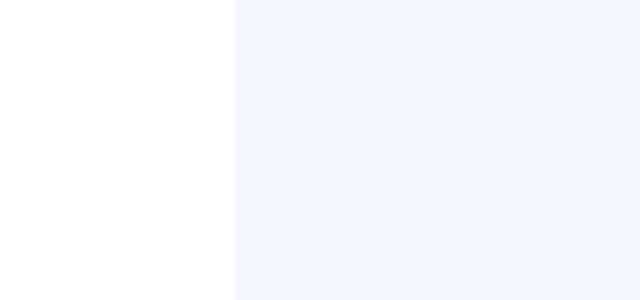
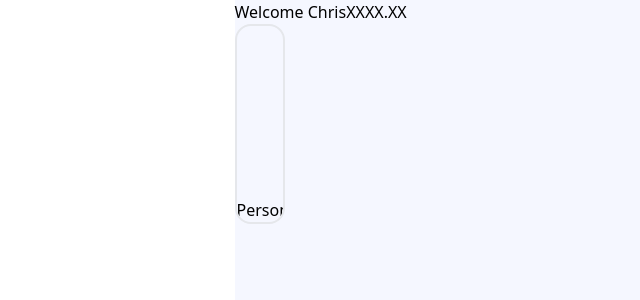
Before and after one commit to Emmakin/Pipeline, a React (Vite) app: page / in a window 1280 px wide. Shown: the top 300 px of the page, without its empty margins (168-808 px from the left). Built offline with nearby package versions, Linux system fonts and the light colour scheme.

Commit message:
working on the welcome page

```diff
--- a/src/App.jsx
+++ b/src/App.jsx
@@ -12,6 +12,7 @@ import WelcScreen from "./pages/WelcScreen";
 import Pipe from "./pages/homePage/Pipe.jsx";
 import Test from "./pages/Test.jsx";
 import MoneyBar from "./pages/homePage/Pipe.jsx";
+import WelcomePage from "./pages/homePage/WelcomePage.jsx";
 
 function App() {
   const [currentValue, setCurrentValue] = React.useState(50);
@@ -34,6 +35,7 @@ function App() {
       {/* <NewPasswordCreated /> */}
       {/* <Pipe /> */}
       {/* <Test /> */}
+      <WelcomePage />
     </div>
   );
 }
--- /dev/null
+++ b/src/components/HeadAmount.jsx
@@ -0,0 +1,12 @@
+import React from 'react'
+
+const HeadAmount = ({title,amount}) => {
+  return (
+    <div>
+        <span>{title}</span>
+        <span>{amount}</span>
+    </div>
+  )
+}
+
+export default HeadAmount
--- a/src/pages/homePage/Pipe.jsx
+++ b/src/pages/homePage/Pipe.jsx
@@ -1,10 +1,14 @@
 import React from "react";
 
-const PipelineUnit = ({ percOfTotal, pipeName }) => {
+const PipelineUnit = ({ percOfTotal, pipeName, amount }) => {
   const percentage = (percOfTotal * 200).toString() + "px";
   return (
-    <div className="h-[200px] w-[50px] border-2 rounded-2xl overflow-hidden flex  items-end">
-      <div className={`h-[${percentage}] bg-blue-500 w-full`}></div>
+    <div >
+      <div className="h-[200px] w-[50px] border-2 rounded-2xl overflow-hidden flex  items-end">
+        <div className={`h-[${percentage}] bg-blue-500 w-full`}></div>
+        <span>{pipeName}</span>
+        <span>{amount}</span>
+      </div>
     </div>
   );
 };
--- a/src/pages/homePage/WelcomePage.jsx
+++ b/src/pages/homePage/WelcomePage.jsx
@@ -1,8 +1,21 @@
 import React from 'react'
+import HeadAmount from '../../components/HeadAmount.jsx'
+import PipelineUnit from './Pipe.jsx'
 
 const WelcomePage = () => {
   return (
-    <div>WelcomePage</div>
+    <div>
+      <span>
+        <HeadAmount
+          title="Welcome Chris"
+          amount="XXXX.XX"
+        />
+      </span>
+      <PipelineUnit
+        pipeName='Personal'
+        amount="XXXX.XX"
+      />
+    </div>
   )
 }
 
```
